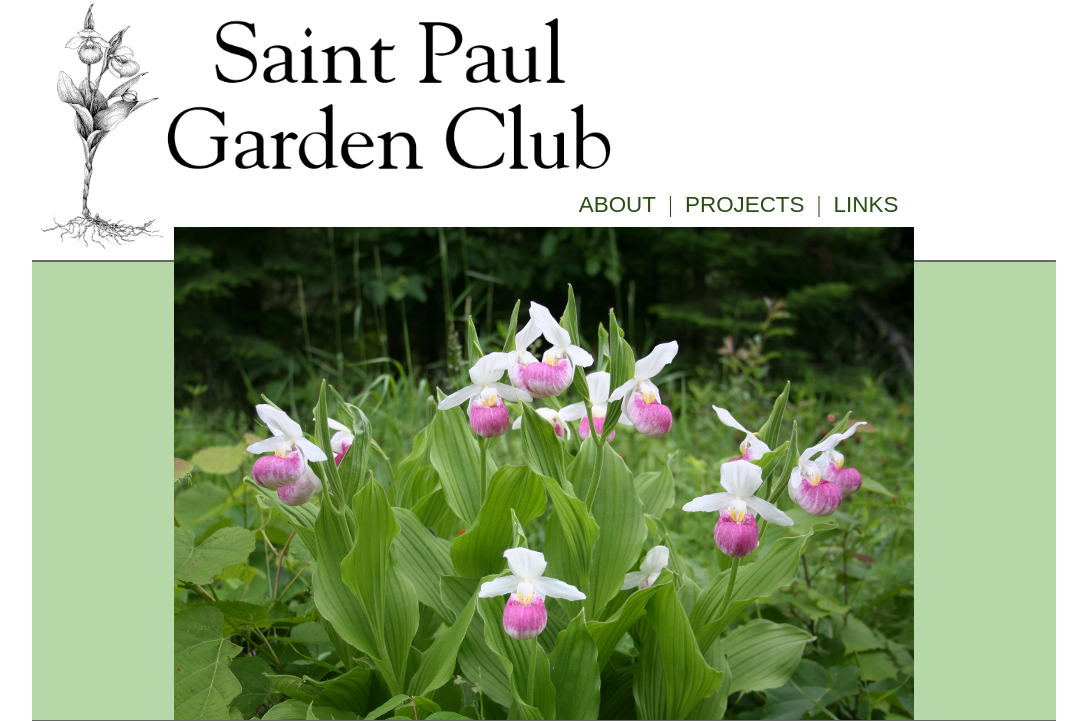
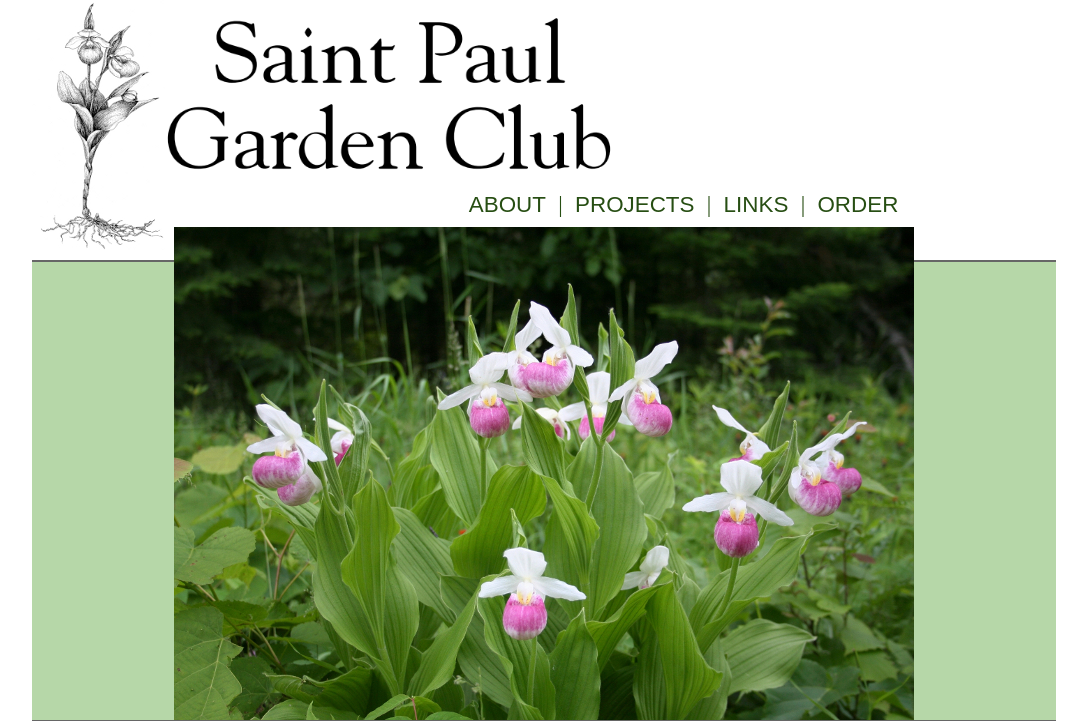
Before and after one commit to coldpour/spgc, a PHP site: page /index.php in a window 1280 px wide. Shown: the top 721 px of the page, without its empty margins (96-1183 px from the left). Run offline with PHP 8.4, Linux system fonts and the light colour scheme.

Commit message:
enable the order screen

```diff
--- a/nav.php
+++ b/nav.php
@@ -1,5 +1,6 @@
 <div class="nav">
         <a class="nav" href="about.php">ABOUT</a> |
         <a class="nav" href="projects.php">PROJECTS</a> |
-        <a class="nav" href="links.php">LINKS</a>
+        <a class="nav" href="links.php">LINKS</a> |
+        <a class="nav" href="order.php">ORDER</a>
 </div>
```
